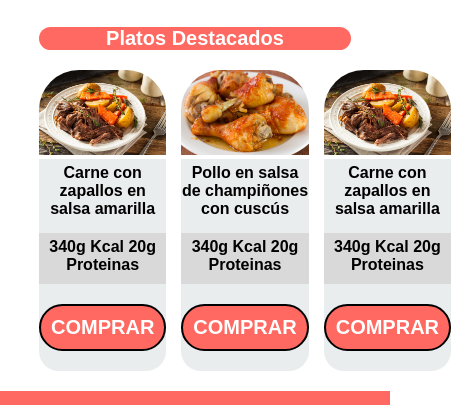
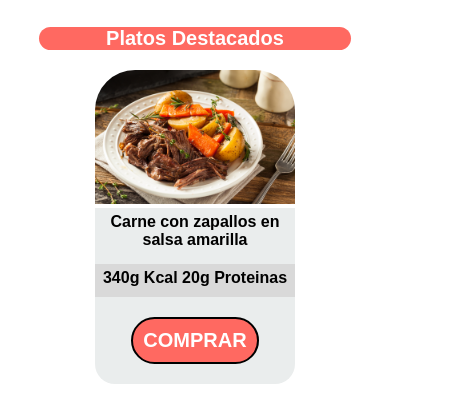
Before and after one commit to Dami1603/proyecto-damisprotes, a website: page index.html in a window 390 px wide. Shown: the part 804-1209 px from the top of the page, 451 px wide, since content can reach past the window. Drawn offline with Linux system fonts and the light colour scheme; a web font is replaced by a local one.

Commit message:
versionfinalv3

```diff
--- a/scss/layout/media/_media476.scss
+++ b/scss/layout/media/_media476.scss
@@ -36,6 +36,15 @@
             }
         }
 
+        .cardContainer{
+            @include grid(repeat(1,1fr),1);
+            gap: auto;
+        }
+
+        .plato{
+            width: 200px;
+        }
+
         .cardContainerMenu{
             @include grid(repeat(1,1fr),1);
         }
```
Also changed, not shown: css/style.css, 1 other file.
